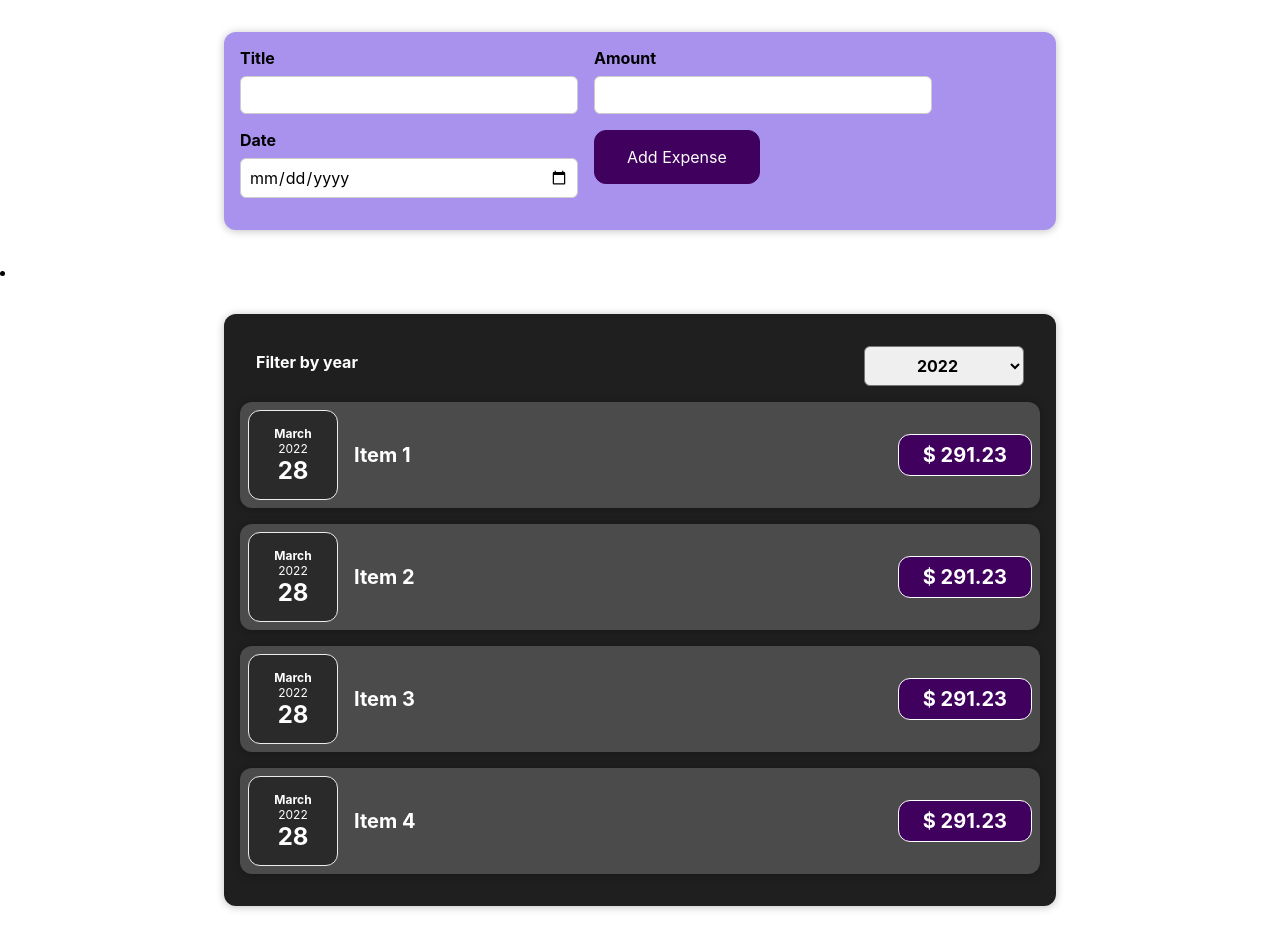
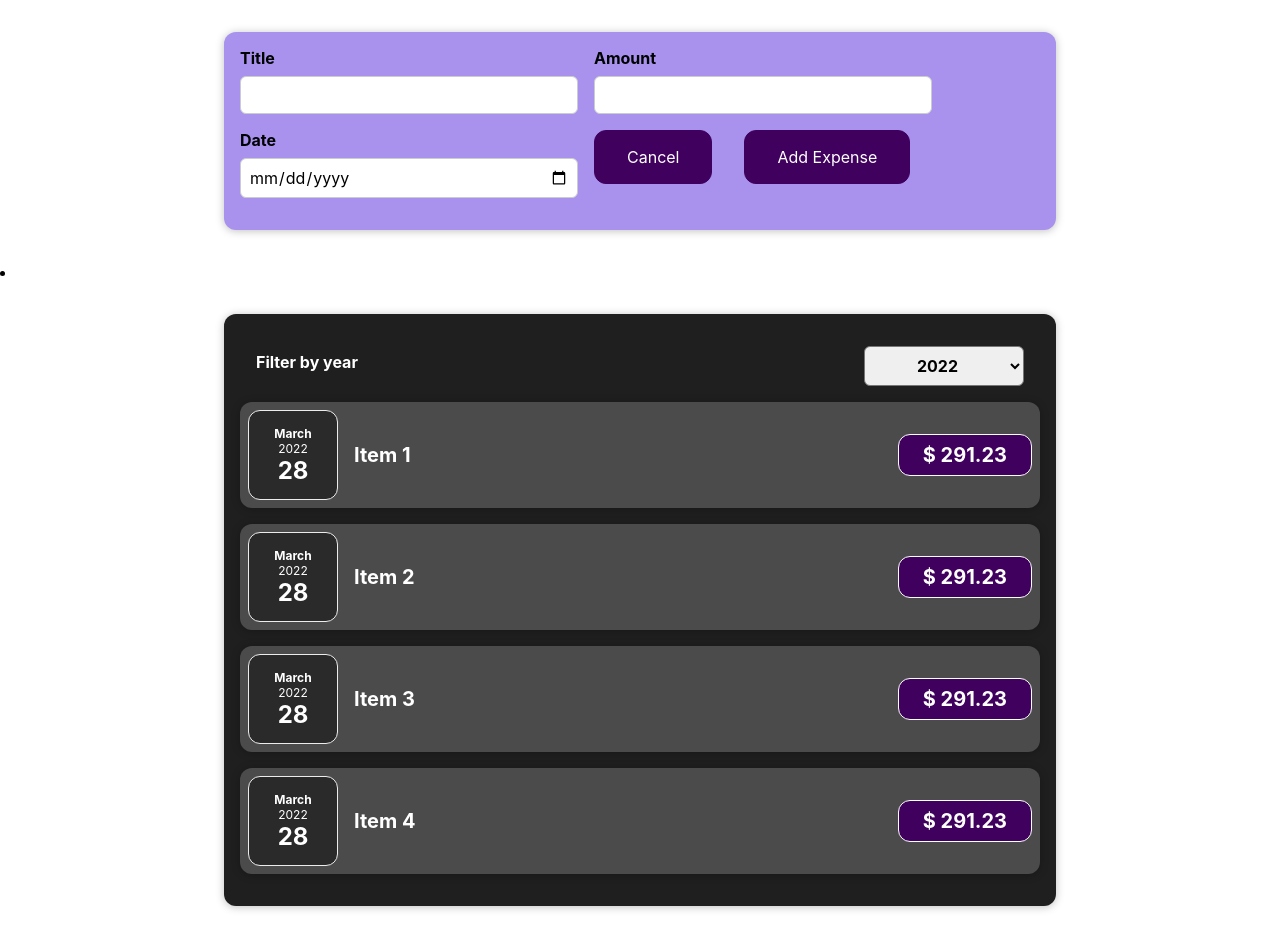
Before and after one commit to shubhammr21/learn-react-app, a React (Create React App) app in the folder frontend/: page / in a window 1280 px wide. Both pictures are taken after a click on the button "Add Expense". Built offline with nearby package versions, Linux system fonts and the light colour scheme.

Commit message:
Dynamic Form show my solution

```diff
--- a/frontend/src/components/NewExpense/ExpenseForm.js
+++ b/frontend/src/components/NewExpense/ExpenseForm.js
@@ -5,6 +5,7 @@ const ExpenseForm = props => {
   const [enteredTitle, setEnteredTitle] = useState("")
   const [enteredAmount, setEnteredAmount] = useState("")
   const [enteredDate, setEnteredDate] = useState("")
+  const [isFormShow, setIsFormShow] = useState(false)
   // const [userInput, setUserInput] = useState({
   //   enteredTitle: "",
   //   enteredAmount: "",
@@ -66,6 +67,19 @@ const ExpenseForm = props => {
     setEnteredTitle("")
     setEnteredAmount("")
     setEnteredDate("")
+    formShowHandler()
+  }
+
+  const formShowHandler = () => setIsFormShow(!isFormShow)
+
+  if (!isFormShow) {
+    return (
+      <div className="new-expense__action">
+        <button className="btn" onClick={formShowHandler}>
+          Add Expense
+        </button>
+      </div>
+    )
   }
 
   return (
@@ -103,6 +117,9 @@ const ExpenseForm = props => {
           />
         </div>
         <div className="new-expense__actions">
+          <button onClick={formShowHandler}>Cancel</button>
+        </div>
+        <div className="new-expense__actions">
           <button type="submit">Add Expense</button>
         </div>
       </div>
```
